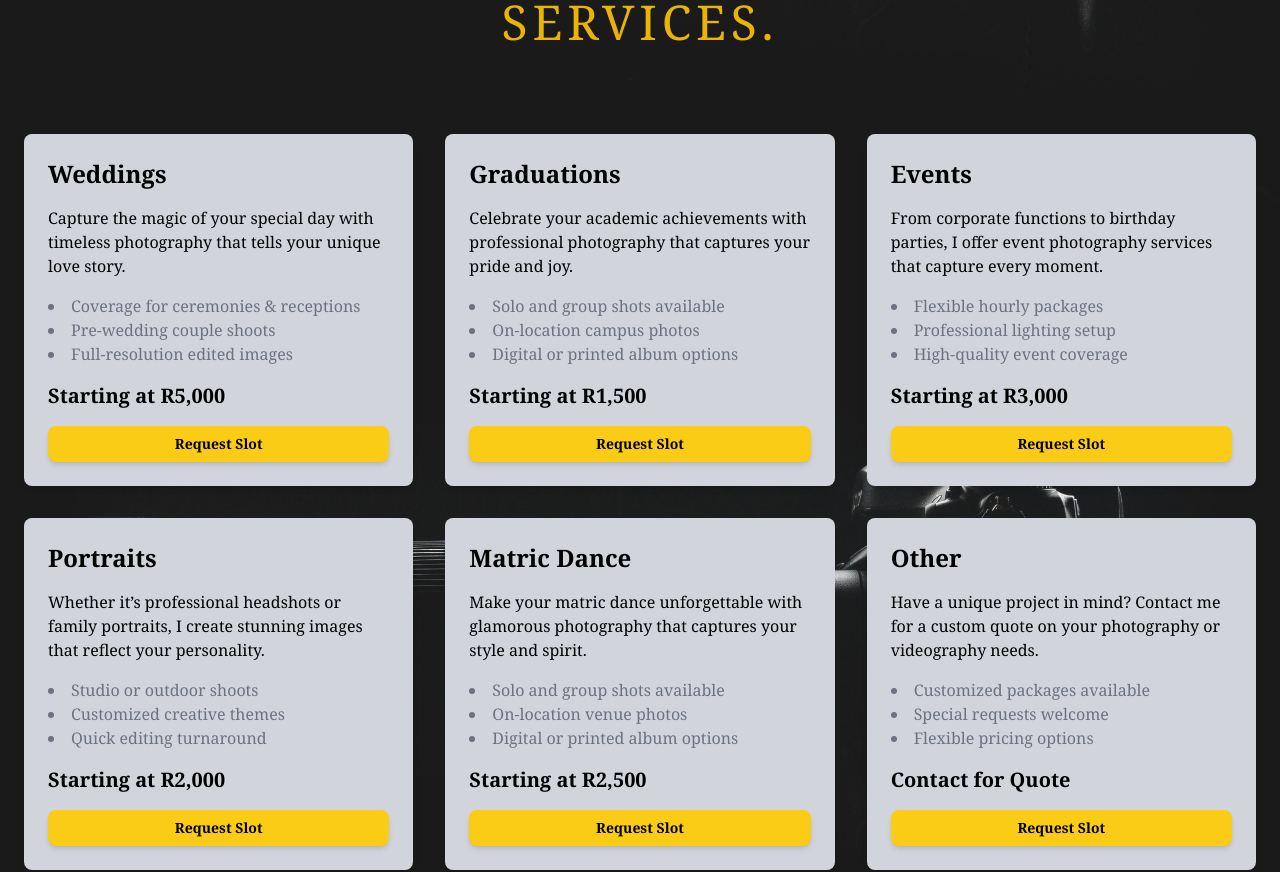
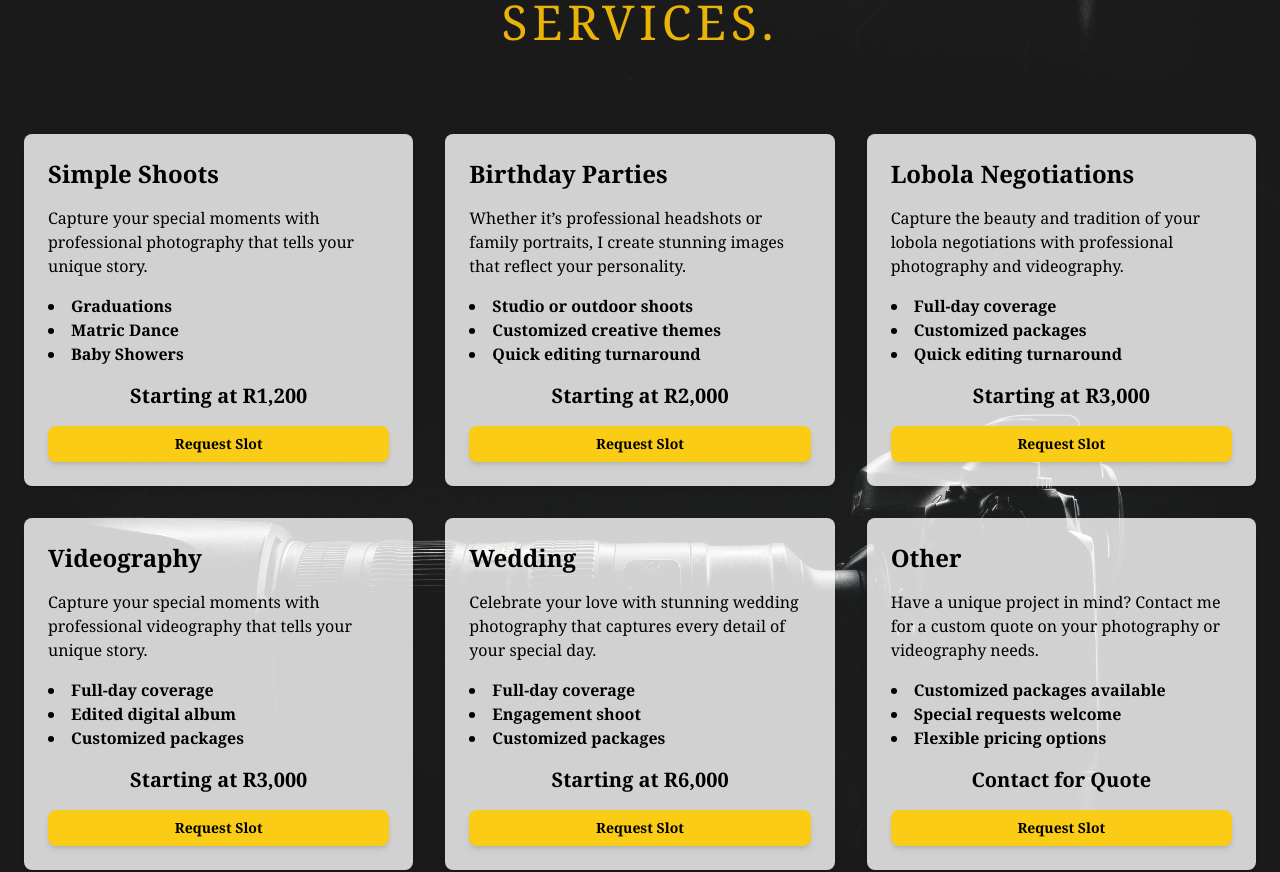
Before and after one commit to TriumphNdlovu/tlt-media, a Next.js app: page / in a window 1280 px wide. Shown: the part 2214-3086 px from the top of the page. Built offline with nearby package versions, Linux system fonts and the light colour scheme.

Commit message:
price updates

```diff
--- a/src/app/components/ImageModal.tsx
+++ b/src/app/components/ImageModal.tsx
@@ -1,4 +1,4 @@
-import React, { useState } from 'react';
+import React, { useState, useEffect } from 'react';
 import Image from 'next/image';
 import Loader from './Loader';
 
@@ -10,14 +10,29 @@ interface ImageModalProps {
 }
 
 const ImageModal: React.FC<ImageModalProps> = ({ isOpen, imageSrc, imageAlt, onClose }) => {
-  const [isLoading, setIsLoading] = useState(true); // Track loading state
+  const [isLoading, setIsLoading] = useState(true);
+  const [scrollTop, setScrollTop] = useState(0); // Track scroll position
+
+  useEffect(() => {
+    if (isOpen) {
+      setScrollTop(window.scrollY); // Get the current scroll position when modal opens
+    }
+  }, [isOpen]);
 
   if (!isOpen) return null;
 
   return (
-    <div className="fixed inset-0 z-50 flex items-center justify-center bg-black bg-opacity-80 backdrop-blur-md">
-      {/* Modal Content */}
-      <div className="relative p-4 max-w-4xl w-full max-h-[90vh] flex flex-col items-center">
+    <div
+      className="absolute inset-0 z-50 flex items-center justify-center bg-black bg-opacity-80 backdrop-blur-md"
+      style={{
+        top: scrollTop, // Position relative to scroll
+      }}
+      onClick={onClose}
+    >
+      <div
+        className="relative p-4 sm:p-6 max-w-4xl w-full max-h-[90vh] flex flex-col items-center overflow-y-auto"
+        onClick={(e) => e.stopPropagation()}
+      >
         {/* Close Button */}
         <button
           onClick={onClose}
@@ -37,7 +52,7 @@ const ImageModal: React.FC<ImageModalProps> = ({ isOpen, imageSrc, imageAlt, onC
             alt={imageAlt}
             width={800}
             height={600}
-            loading='lazy'
+            loading="lazy"
             className={`rounded-lg object-contain transition-opacity duration-300 ${
               isLoading ? 'opacity-0' : 'opacity-100'
             }`}
--- a/src/app/page.tsx
+++ b/src/app/page.tsx
@@ -52,43 +52,19 @@ const HomePage = () => {
   const services = [
     {
       id: 1,
-      title: 'Weddings',
+      title: 'Simple Shoots',
       description:
-        'Capture the magic of your special day with timeless photography that tells your unique love story.',
+        'Capture your special moments with professional photography that tells your unique story.',
       features: [
-        'Coverage for ceremonies & receptions',
-        'Pre-wedding couple shoots',
-        'Full-resolution edited images',
+        'Graduations',
+        'Matric Dance',
+        'Baby Showers',
       ],
-      price: 'Starting at R5,000',
+      price: 'Starting at R1,200',
     },
     {
       id: 2,
-      title: 'Graduations',
-      description:
-        'Celebrate your academic achievements with professional photography that captures your pride and joy.',
-      features: [
-        'Solo and group shots available',
-        'On-location campus photos',
-        'Digital or printed album options',
-      ],
-      price: 'Starting at R1,500',
-    },
-    {
-      id: 3,
-      title: 'Events',
-      description:
-        'From corporate functions to birthday parties, I offer event photography services that capture every moment.',
-      features: [
-        'Flexible hourly packages',
-        'Professional lighting setup',
-        'High-quality event coverage',
-      ],
-      price: 'Starting at R3,000',
-    },
-    {
-      id: 4,
-      title: 'Portraits',
+      title: 'Birthday Parties',
       description:
         'Whether it’s professional headshots or family portraits, I create stunning images that reflect your personality.',
       features: [
@@ -99,17 +75,41 @@ const HomePage = () => {
       price: 'Starting at R2,000',
     },
     {
+      id: 4,
+      title: 'Lobola Negotiations',
+      description:
+      'Capture the beauty and tradition of your lobola negotiations with professional photography and videography.',
+      features: [
+        'Full-day coverage',
+        'Customized packages',
+        'Quick editing turnaround',
+      ],
+      price: 'Starting at R3,000',
+    },
+    {
       id: 5,
-      title: 'Matric Dance',
+      title: 'Videography',
       description:
-        'Make your matric dance unforgettable with glamorous photography that captures your style and spirit.',
+      'Capture your special moments with professional videography that tells your unique story.',
       features: [
-        'Solo and group shots available',
-        'On-location venue photos',
-        'Digital or printed album options',
+        'Full-day coverage',
+        'Edited digital album',
+        'Customized packages',
       ],
-      price: 'Starting at R2,500',
+      price: 'Starting at R3,000',
     },
+      {
+        id: 3,
+        title: 'Wedding',
+        description:
+          'Celebrate your love with stunning wedding photography that captures every detail of your special day.',
+        features: [
+          'Full-day coverage',
+          'Engagement shoot',
+          'Customized packages',
+        ],
+        price: 'Starting at R6,000',
+      },
     {
       id: 6,
       title: 'Other',
@@ -330,7 +330,7 @@ const HomePage = () => {
         {services.map((service) => (
           <div
             key={service.id}
-            className="p-6 bg-gray-300 rounded-lg shadow-md transform transition-transform duration-300 hover:scale-105 hover:shadow-lg"
+            className="p-6 bg-white bg-opacity-80 rounded-lg shadow-md transform transition-transform duration-300 hover:scale-105 hover:shadow-lg"
           >
             <h3
               className="font-bold text-xl sm:text-2xl text-black mb-4 transition-colors duration-300 hover:text-yellow-500"
@@ -340,14 +340,15 @@ const HomePage = () => {
             <p className="text-sm sm:text-base mb-4">{service.description}</p>
             <ul className="list-disc list-inside">
               {service.features.map((feature, index) => (
-                <li key={index} className="text-sm sm:text-base text-gray-500">
+                <li key={index} className="text-sm sm:text-base text-black font-bold">
                   {feature}
                 </li>
               ))}
             </ul>
-            <p className="text-lg sm:text-xl font-bold mt-4">{service.price}</p>
+            <p className="text-lg sm:text-xl font-bold mt-4 w-full justify-center text-center">{service.price}</p>
             <button className="bg-yellow-400 text-black py-2 px-4 rounded-lg text-sm
-                                w-full font-bold shadow-md hover:bg-yellow-500 transform hover:scale-105 transition-transform duration-300 mt-4">
+                                w-full font-bold shadow-md hover:bg-yellow-500 transform
+                                hover:scale-105 transition-transform duration-300 mt-4">
               <Link href="/book?section=request">
                 Request Slot
               </Link>
```
